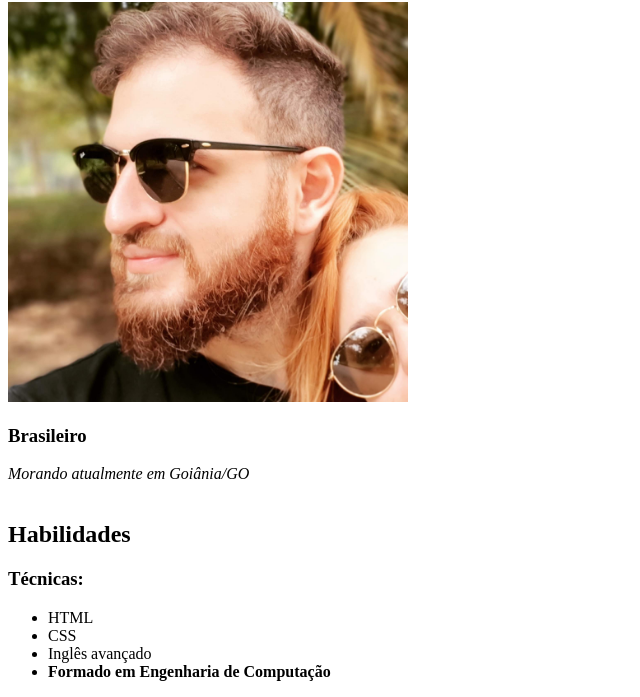
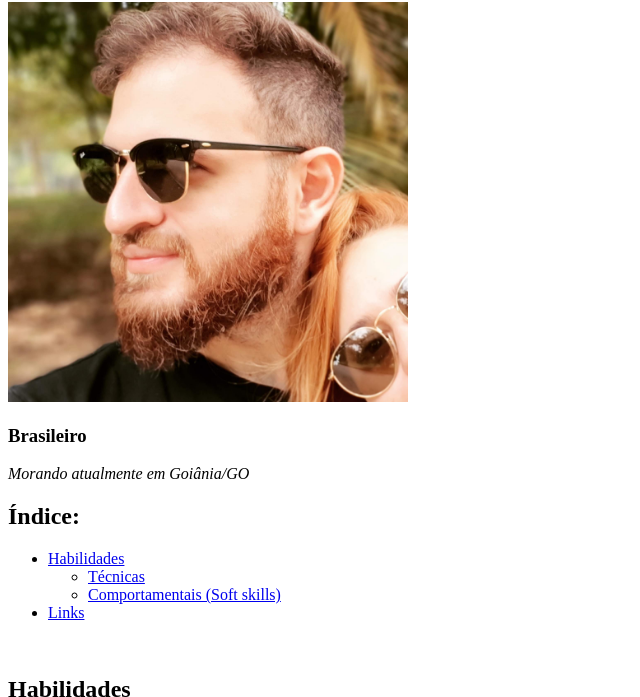
Before and after one commit to andreresende36/andreresende36.github.io, a plain HTML site: page index.html in a window 1280 px wide. Shown: the part 78-775 px from the top of the page, without its empty margins (0-640 px from the left). Drawn offline with Linux system fonts and the light colour scheme.

Commit message:
Adição de um índice com links para as seções do site

```diff
--- a/index.html
+++ b/index.html
@@ -7,8 +7,14 @@
     <title>Document</title>
 </head>
 <body>
+
+    <!-- Nome -->
     <h1>André Luiz Dias Resende</h1>
+
+    <!-- Foto -->
     <img src="andre.jpg" alt="andre-resende" width="400px" id="foto"  >
+
+    <!-- Nacionalidade e local de moradia -->
     <h3>
         Brasileiro
     </h3>
@@ -17,23 +23,40 @@
             Morando atualmente em Goiânia/GO
         </em>
     </span>
-    <br><br>
-    <h2>Habilidades</h2>
-    <h3>Técnicas:</h3>
+
+    <h2>Índice:</h2>
+    <ul>
+        <li><a href="#habilidades">Habilidades</a></li>
+        <ul>
+            <li><a href="#tecnicas">Técnicas</a></li>
+            <li><a href="#comportamentais">Comportamentais (Soft skills)</a></li>
+        </ul>
+        <li><a href="#links">Links</a></li>
+    </ul>
+
+    <br>
+
+    <!-- Habilidades -->
+    <h2 id="habilidades">Habilidades</h2>
+    <h3 id="tecnicas">Técnicas:</h3>
     <ul>
         <li>HTML</li>
         <li>CSS</li>
         <li>Inglês avançado</li>
         <li><strong>Formado em Engenharia de Computação</strong></li>
     </ul>
-    <h3>Comportamentais (Soft skills):</h3>
+    <h3 id="comportamentais">Comportamentais (Soft skills):</h3>
     <ul>
         <li>Criatividade</li>
         <li>Boa comunicação</li>
         <li><strong>Resolução de problemas (me orgulho bastante dessa!)</strong></li>
         <li>Aprendizado rápido</li>
     </ul>
+
+    <!-- Links -->
+    <h2 id="links">Links</h2>
     <a href="#foto">Link para foto</a><br>
     <a href="https://www.pokerstrategy.com/" target="_blank">Site favorito do meu hobby!</a>
+
 </body>
 </html>
```
